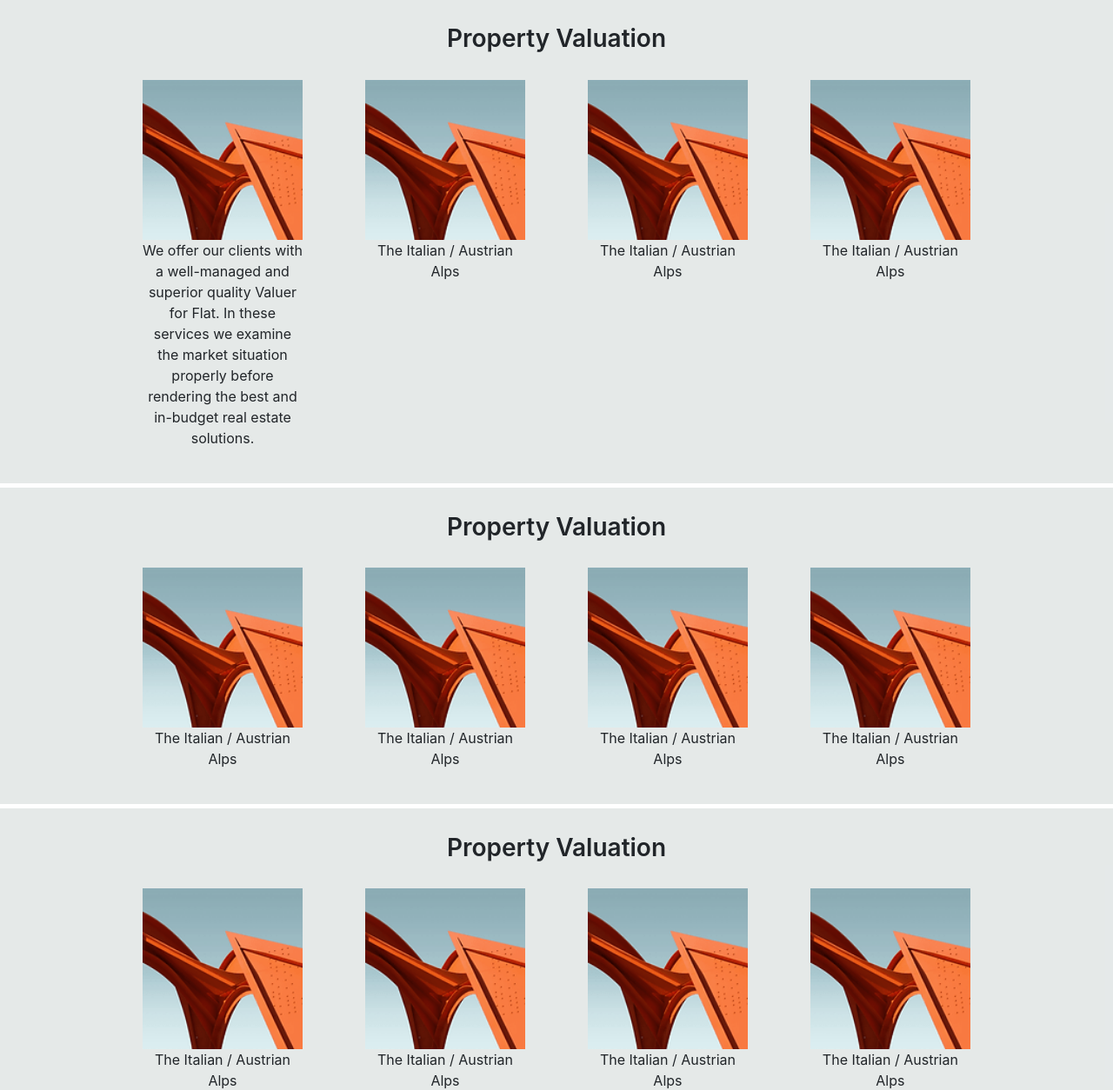
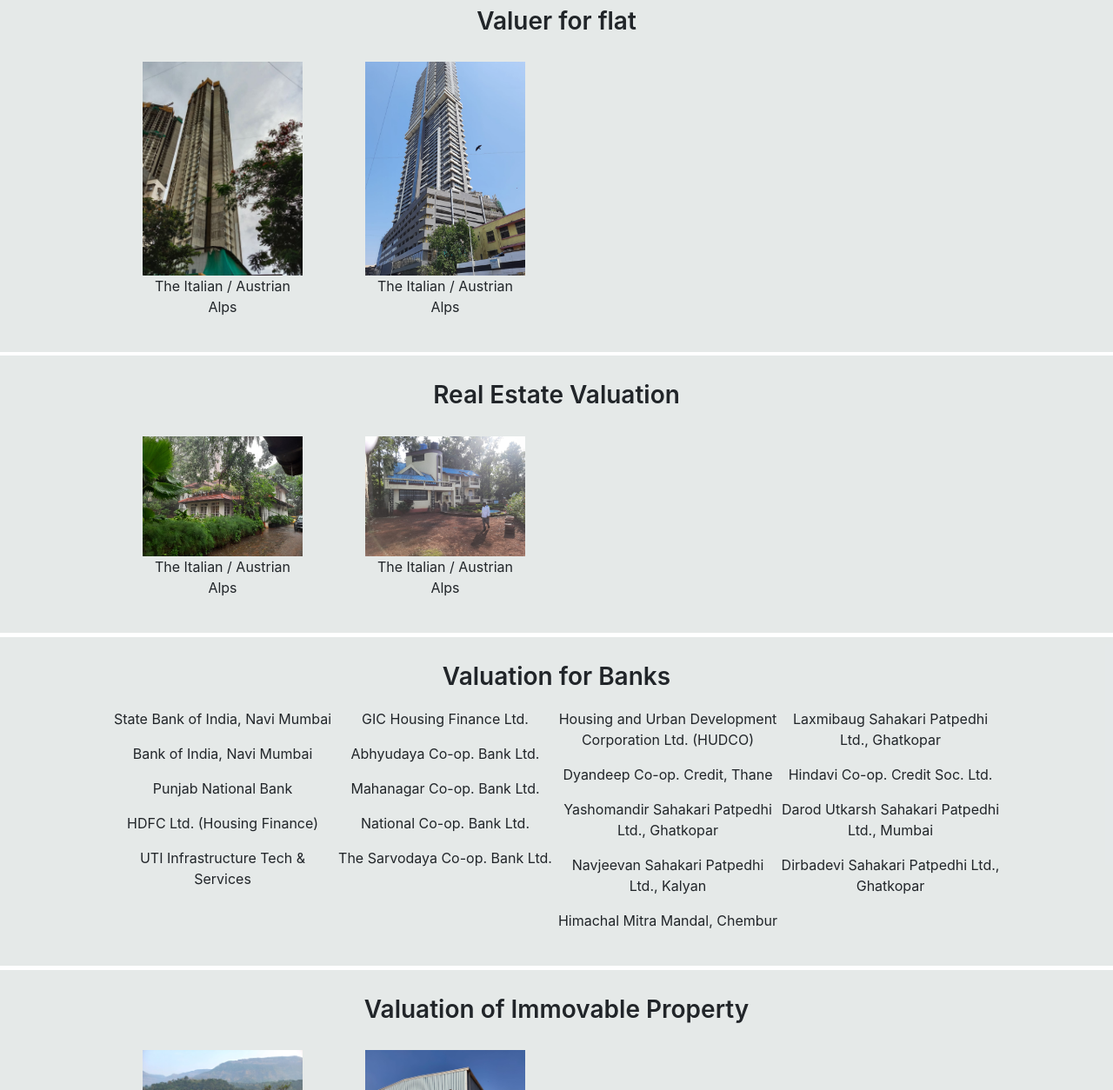
Before and after one commit to 139Vaibhav/Shipra-s-Shilp, a plain HTML site: page index.html in a window 1280 px wide. Shown: the part 1546-2800 px from the top of the page at 87% size. Drawn offline with nearby package versions, Linux system fonts and the light colour scheme.

Commit message:
Updated Valuation Content

```diff
--- a/index.html
+++ b/index.html
@@ -78,18 +78,20 @@
             </p>
             <p class="abt4">
                 <i>
-                    Since they finished their training in 1997, Shipra's_Shilp has established a reputation in Mumbai
-                    for delivering high-impact projects; often producing innovative design solutions with limited
-                    resources.
+                    Established in the year 2000, Shipras Shilp in Vashi, Navi Mumbai,
+                    Mumbai is a top player in the category Valuers For Visa in the Navi Mumbai, Mumbai.
+                    This well-known establishment acts as a one-stop destination servicing customers both local and from other parts of Navi Mumbai, Mumbai.
+                    Over the course of the journey, the company has established a firm foothold in the industry.
+                    The belief that customer satisfaction is as important as their products and services,
+                    have helped the company garner a vast base of customers, which continues to grow by the day.
 
                 </i>
             </p>
             <br>
             <p class="abt4">
                 <i>
-                    Shipra's_Shilp has a passionate belief that great design can enhance lives in multiple ways. They
-                    work with a diverse range of clients, including private and commercial entities. Browse their
-                    complete Commercial Architect to get a feeling for their work and design process.
+                    The company employs individuals that are dedicated towards their respective roles and put in a lot of effort to achieve the common vision and larger goals of the company.
+                    In the near future, the firm aims to expand its line of products and services and cater to a larger client base.
 
                 </i>
             </p>
@@ -110,12 +112,12 @@
                     <img src="./images/img1.png">
                     <p class="ser-head"> Architect </p>
                     <br>
-                    <p class="ser2">
+                    <!-- <p class="ser2">
                         <i>Awarded best architects in Navi
                             <br>
                             Mumbai
                         </i>
-                    </p>
+                    </p> -->
                 </center>
             </div>
             <div class="col-s">
@@ -123,7 +125,7 @@
                     <img src="./images/img2.png">
                     <p class="ser-head"> Property Valuer </p>
                     <br>
-                    <p class="ser2">
+                    <!-- <p class="ser2">
                         <i>We are the best Govt. Approved
                             <br>
                             valuers in Navi Mumbai.
@@ -132,13 +134,13 @@
                             <br>
                             Offices valuation, etc
                         </i>
-                    </p>
+                    </p> -->
                 </center>
             </div>
             <div class="col-s">
                 <center>
-                    <br>
-                    <br>
+                    <!-- <br>
+                    <br> -->
                     <a href="https://g.page/shipra-shilp-valuer-architect/review?rc" target="_blank">
                         <button class="btn2">
                             WRITE A REVIEW →
@@ -166,34 +168,20 @@
 
             <br />
 
-            <p class="value-head">Property Valuation</p>
+            <p class="value-head">Valuer for flat</p>
 
 
             <!-- valuation 1 -->
             <div class="val-cont1">
 
                 <div class="val-card1">
-                    <img src="./images/img1.png" alt="Alps" style="width:100%">
-                    <div class="w3-container w3-center">
-                        <p>We offer our clients with a well-managed and superior quality Valuer for Flat. In these
-                            services we examine the market situation properly before rendering the best and in-budget
-                            real estate solutions. </p>
-                    </div>
-                </div>
-                <div class="val-card1">
-                    <img src="./images/img1.png" alt="Alps" style="width:100%">
+                    <img src="./images/Architect_Gallery/valuation/2.jpeg" alt="Alps" width="100%">
                     <div class="w3-container w3-center">
                         <p>The Italian / Austrian Alps</p>
                     </div>
                 </div>
                 <div class="val-card1">
-                    <img src="./images/img1.png" alt="Alps" style="width:100%">
-                    <div class="w3-container w3-center">
-                        <p>The Italian / Austrian Alps</p>
-                    </div>
-                </div>
-                <div class="val-card1">
-                    <img src="./images/img1.png" alt="Alps" style="width:100%">
+                    <img src="./images/Architect_Gallery/valuation/7.jpeg" alt="Alps" width="100%">
                     <div class="w3-container w3-center">
                         <p>The Italian / Austrian Alps</p>
                     </div>
@@ -204,30 +192,18 @@
             <br>
             <div class="hr-val"></div>
             <br>
-            <p class="value-head">Property Valuation</p>
+            <p class="value-head">Real Estate Valuation</p>
             <!-- valuation 2 -->
             <div class="val-cont2">
 
                 <div class="val-card2">
-                    <img src="./images/img1.png" alt="Alps" style="width:100%">
+                    <img src="./images/Architect_Gallery/valuation/3.jpeg" alt="Alps" style="width:100%">
                     <div class="w3-container w3-center">
                         <p>The Italian / Austrian Alps</p>
                     </div>
                 </div>
                 <div class="val-card2">
-                    <img src="./images/img1.png" alt="Alps" style="width:100%">
-                    <div class="w3-container w3-center">
-                        <p>The Italian / Austrian Alps</p>
-                    </div>
-                </div>
-                <div class="val-card2">
-                    <img src="./images/img1.png" alt="Alps" style="width:100%">
-                    <div class="w3-container w3-center">
-                        <p>The Italian / Austrian Alps</p>
-                    </div>
-                </div>
-                <div class="val-card2">
-                    <img src="./images/img1.png" alt="Alps" style="width:100%">
+                    <img src="./images/Architect_Gallery/valuation/8.jpeg" alt="Alps" style="width:100%">
                     <div class="w3-container w3-center">
                         <p>The Italian / Austrian Alps</p>
                     </div>
@@ -238,31 +214,66 @@
             <br>
             <div class="hr-val"></div>
             <br>
-            <p class="value-head">Property Valuation</p>
+            <p class="value-head">Valuation for Banks</p>
 
             <!-- valuation 3 -->
             <div class="val-cont3">
 
                 <div class="val-card3">
-                    <img src="./images/img1.png" alt="Alps" style="width:100%">
+                    <div class="w3-container w3-center">
+                        <p>State Bank of India, Navi Mumbai</p>
+                        <p>Bank of India, Navi Mumbai</p>
+                        <p>Punjab National Bank</p>
+                        <p>HDFC Ltd. (Housing Finance)</p>
+                        <p>UTI Infrastructure Tech & Services</p>
+                    </div>
+                </div>
+                <div class="val-card3">
+                    <div class="w3-container w3-center">
+                        <p>GIC Housing Finance Ltd.</p>
+                        <p>Abhyudaya Co-op. Bank Ltd.</p>
+                        <p>Mahanagar Co-op. Bank Ltd.</p>
+                        <p>National Co-op. Bank Ltd.</p>
+                        <p>The Sarvodaya Co-op. Bank Ltd.</p>
+                    </div>
+                </div>
+                <div class="val-card3">
+                    <div class="w3-container w3-center">
+                        <p>Housing and Urban Development Corporation Ltd. (HUDCO)</p>
+                        <p>Dyandeep Co-op. Credit, Thane</p>
+                        <p>Yashomandir Sahakari Patpedhi Ltd., Ghatkopar</p>
+                        <p>Navjeevan Sahakari Patpedhi Ltd., Kalyan</p>
+                        <p>Himachal Mitra Mandal, Chembur</p>
+
+                    </div>
+                </div>
+                <div class="val-card3">
+                    <div class="w3-container w3-center">
+                        <p>Laxmibaug Sahakari Patpedhi Ltd., Ghatkopar</p>
+                        <p>Hindavi Co-op. Credit Soc. Ltd.</p>
+                        <p>Darod Utkarsh Sahakari Patpedhi Ltd., Mumbai</p>
+                        <p>Dirbadevi Sahakari Patpedhi Ltd., Ghatkopar</p>
+                    </div>
+                </div>
+
+            </div>
+
+            <br>
+            <div class="hr-val"></div>
+            <br>
+            <p class="value-head">Valuation of Immovable Property</p>
+
+            <!-- valuation 4 -->
+            <div class="val-cont4">
+
+                <div class="val-card4">
+                    <img src="./images/Architect_Gallery/valuation/5.jpeg" alt="Alps" style="width:100%">
                     <div class="w3-container w3-center">
                         <p>The Italian / Austrian Alps</p>
                     </div>
                 </div>
-                <div class="val-card3">
-                    <img src="./images/img1.png" alt="Alps" style="width:100%">
-                    <div class="w3-container w3-center">
-                        <p>The Italian / Austrian Alps</p>
-                    </div>
-                </div>
-                <div class="val-card3">
-                    <img src="./images/img1.png" alt="Alps" style="width:100%">
-                    <div class="w3-container w3-center">
-                        <p>The Italian / Austrian Alps</p>
-                    </div>
-                </div>
-                <div class="val-card3">
-                    <img src="./images/img1.png" alt="Alps" style="width:100%">
+                <div class="val-card4">
+                    <img src="./images/Architect_Gallery/valuation/6.jpeg" alt="Alps" style="width:100%">
                     <div class="w3-container w3-center">
                         <p>The Italian / Austrian Alps</p>
                     </div>
@@ -273,66 +284,19 @@
             <br>
             <div class="hr-val"></div>
             <br>
-            <p class="value-head">Property Valuation</p>
-
-            <!-- valuation 4 -->
-            <div class="val-cont4">
-
-                <div class="val-card4">
-                    <img src="./images/img1.png" alt="Alps" style="width:100%">
-                    <div class="w3-container w3-center">
-                        <p>The Italian / Austrian Alps</p>
-                    </div>
-                </div>
-                <div class="val-card4">
-                    <img src="./images/img1.png" alt="Alps" style="width:100%">
-                    <div class="w3-container w3-center">
-                        <p>The Italian / Austrian Alps</p>
-                    </div>
-                </div>
-                <div class="val-card4">
-                    <img src="./images/img1.png" alt="Alps" style="width:100%">
-                    <div class="w3-container w3-center">
-                        <p>The Italian / Austrian Alps</p>
-                    </div>
-                </div>
-                <div class="val-card4">
-                    <img src="./images/img1.png" alt="Alps" style="width:100%">
-                    <div class="w3-container w3-center">
-                        <p>The Italian / Austrian Alps</p>
-                    </div>
-                </div>
-
-            </div>
-
-            <br>
-            <div class="hr-val"></div>
-            <br>
-            <p class="value-head">Property Valuation</p>
+            <p class="value-head">Valuation for Factories and Plants</p>
 
             <!-- valuation 5 -->
             <div class="val-cont5">
 
                 <div class="val-card5">
-                    <img src="./images/img1.png" alt="Alps" style="width:100%">
+                    <img src="./images/Architect_Gallery/valuation/1.jpeg" alt="Alps" style="width:100%">
                     <div class="w3-container w3-center">
                         <p>The Italian / Austrian Alps</p>
                     </div>
                 </div>
                 <div class="val-card5">
-                    <img src="./images/img1.png" alt="Alps" style="width:100%">
-                    <div class="w3-container w3-center">
-                        <p>The Italian / Austrian Alps</p>
-                    </div>
-                </div>
-                <div class="val-card5">
-                    <img src="./images/img1.png" alt="Alps" style="width:100%">
-                    <div class="w3-container w3-center">
-                        <p>The Italian / Austrian Alps</p>
-                    </div>
-                </div>
-                <div class="val-card5">
-                    <img src="./images/img1.png" alt="Alps" style="width:100%">
+                    <img src="./images/Architect_Gallery/valuation/9.jpg" alt="Alps" style="width:100%">
                     <div class="w3-container w3-center">
                         <p>The Italian / Austrian Alps</p>
                     </div>
@@ -341,12 +305,12 @@
             </div>
 
 
-            <br>
+            <!-- <br>
             <div class="hr-val"></div>
-            <br>
-            <p class="value-head">Property Valuation</p>
+            <br> -->
+            <!-- <p class="value-head">Property Valuation</p>
 
-            <!-- valuation 6 -->
+
             <div class="val-cont6">
 
                 <div class="val-card6">
@@ -381,7 +345,7 @@
             <br>
             <p class="value-head">Property Valuation</p>
 
-            <!-- valuation 7 -->
+
             <div class="val-cont7">
 
                 <div class="val-card7">
@@ -409,7 +373,7 @@
                     </div>
                 </div>
 
-            </div>
+            </div> -->
 
 
 
--- a/main.css
+++ b/main.css
@@ -267,8 +267,7 @@ img {
 }
 
 .val-card3 {
-    width: 18%;
-    padding: 1% 3.5% 0 3.5%;
+    width: 25%;
 }
 
 .val-card4 {
@@ -817,7 +816,7 @@ img {
         border-radius: 30px;
         border: none;
         cursor: pointer;
-        margin: 7% 0 8% 0;
+        margin: 1% 0 8% 0;
     }
 
     .rowteam {
```
Also changed, not shown: images/Architect_Gallery/valuation/9.jpg (added).
